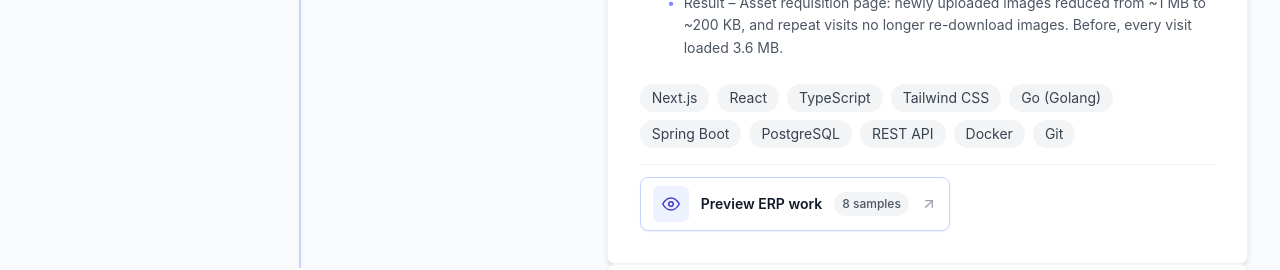
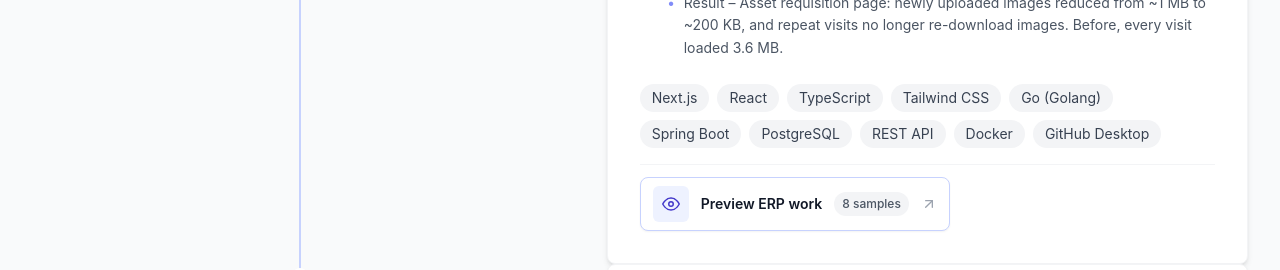
Before and after one commit to Foam-01/Portfolio, a React (Vite) app: page / in a window 1280 px wide. Shown: the part 3840-4110 px from the top of the page. Built offline with nearby package versions, Linux system fonts and the light colour scheme.

Commit message:
feat: update Git reference to GitHub Desktop in experiences

```diff
--- a/src/data/experience.ts
+++ b/src/data/experience.ts
@@ -91,7 +91,7 @@ export const experiences: Experience[] = [
       "PostgreSQL",
       "REST API",
       "Docker",
-      "Git",
+      "GitHub Desktop",
     ],
   },
   {
```
